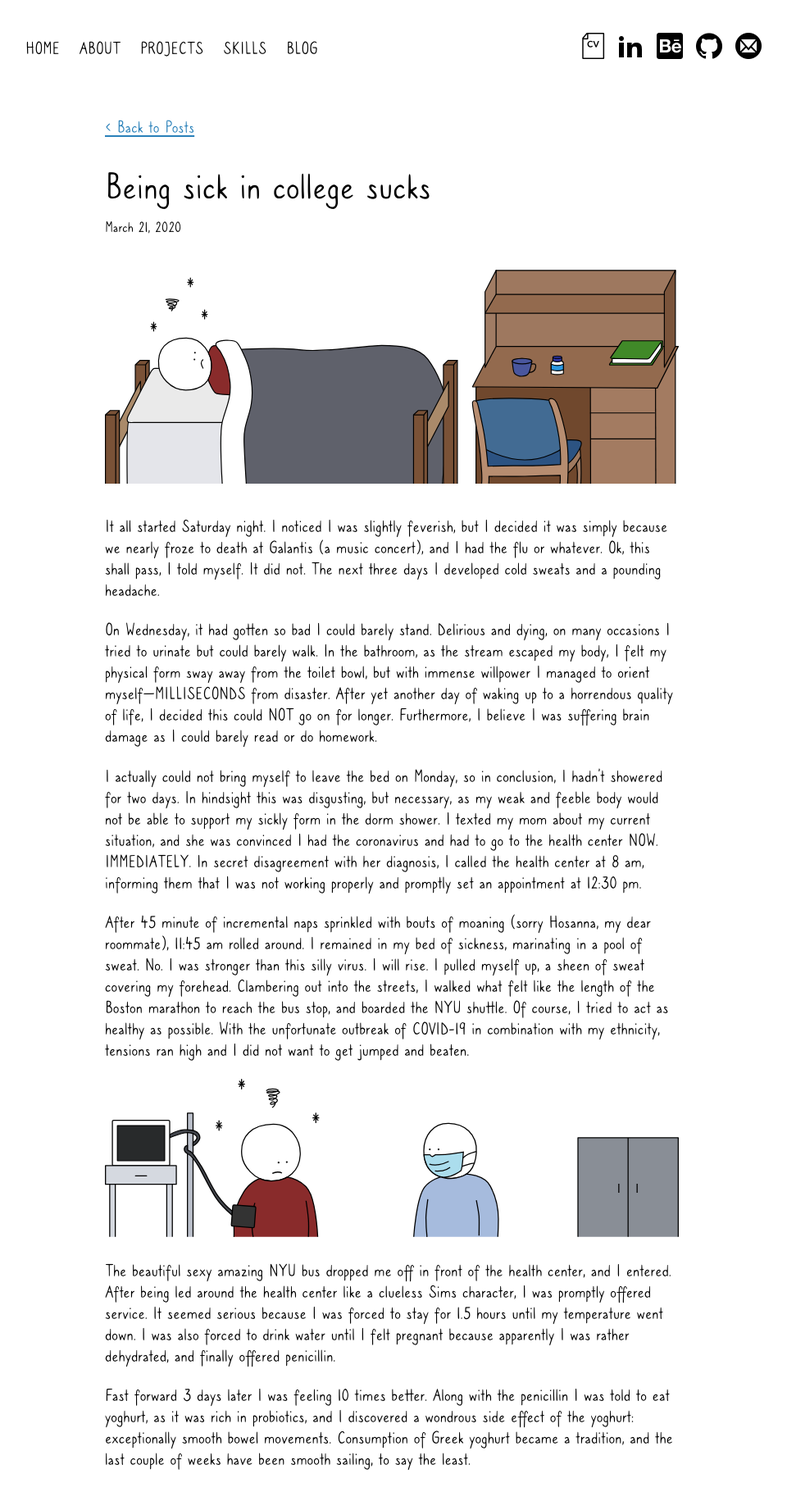
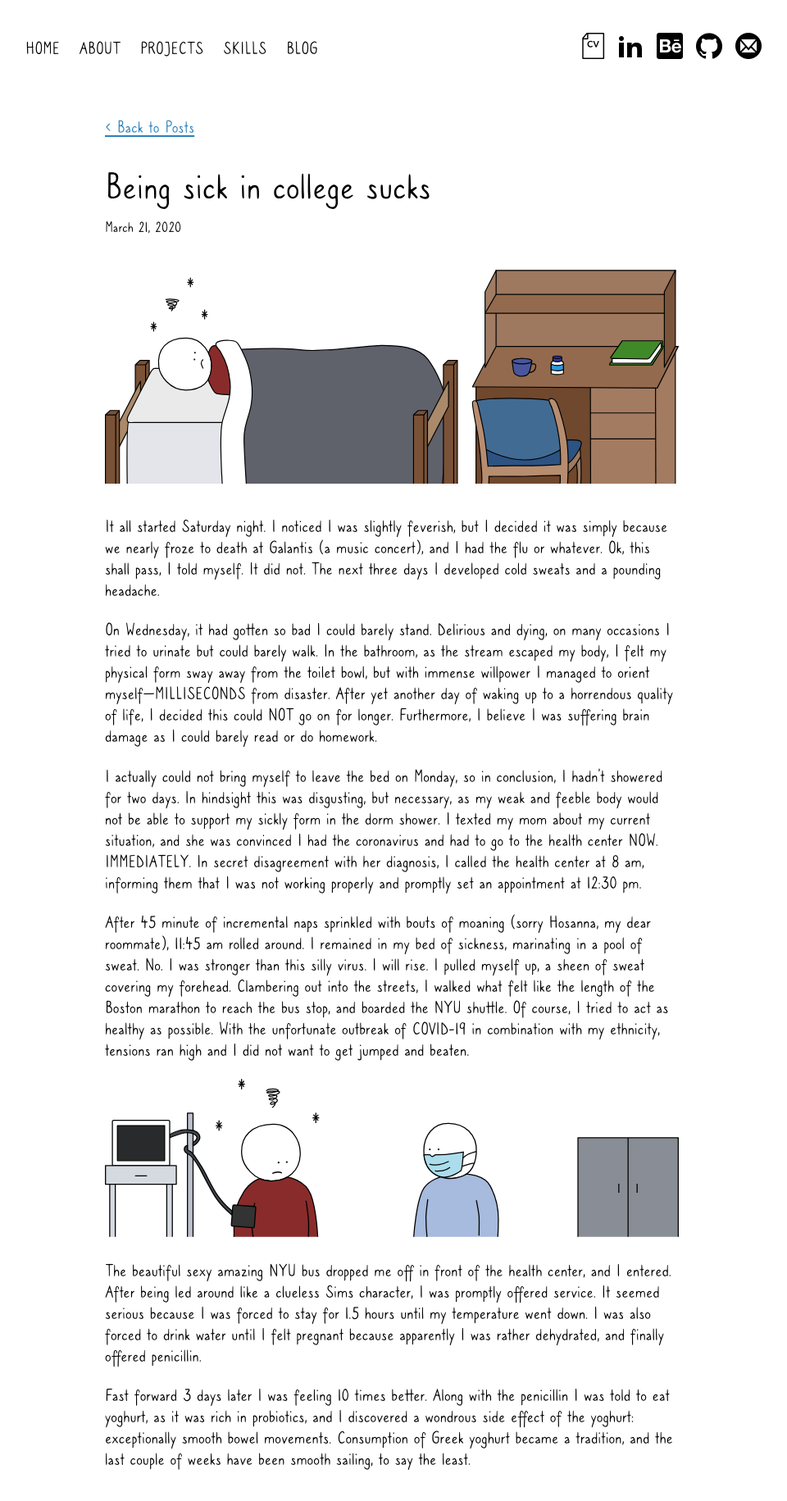
Before and after one commit to kristelfung/bullet-journal, a Jekyll site: the page built from _posts/2020-03-21-being-sick-in-college-sucks.md, in a window 1280 px wide. Shown: the whole page at 82% size, without its empty margins (162-1122 px from the left). Built offline with Jekyll 4.4.1, drawn with Linux system fonts in a browser that asks for light colours; some web fonts are replaced; a script that is not in the unit is left out.

Commit message:
Update Blog “2020-03-21-being-sick-in-college-sucks”

```diff
--- a/_posts/2020-03-21-being-sick-in-college-sucks.md
+++ b/_posts/2020-03-21-being-sick-in-college-sucks.md
@@ -16,6 +16,6 @@ After 45 minute of incremental naps sprinkled with bouts of moaning (sorry Hosan
 
 ![nyu health center image](/images/uploads/hospital.svg "NYU Health Center")
 
-The beautiful sexy amazing NYU bus dropped me off in front of the health center, and I entered. After being led around the health center like a clueless Sims character, I was promptly offered service. It seemed serious because I was forced to stay for 1.5 hours until my temperature went down. I was also forced to drink water until I felt pregnant because apparently I was rather dehydrated, and finally offered penicillin.
+The beautiful sexy amazing NYU bus dropped me off in front of the health center, and I entered. After being led around like a clueless Sims character, I was promptly offered service. It seemed serious because I was forced to stay for 1.5 hours until my temperature went down. I was also forced to drink water until I felt pregnant because apparently I was rather dehydrated, and finally offered penicillin.
 
 Fast forward 3 days later I was feeling 10 times better. Along with the penicillin I was told to eat yoghurt, as it was rich in probiotics, and I discovered a wondrous side effect of the yoghurt: exceptionally smooth bowel movements. Consumption of Greek yoghurt became a tradition, and the last couple of weeks have been smooth sailing, to say the least.
```
